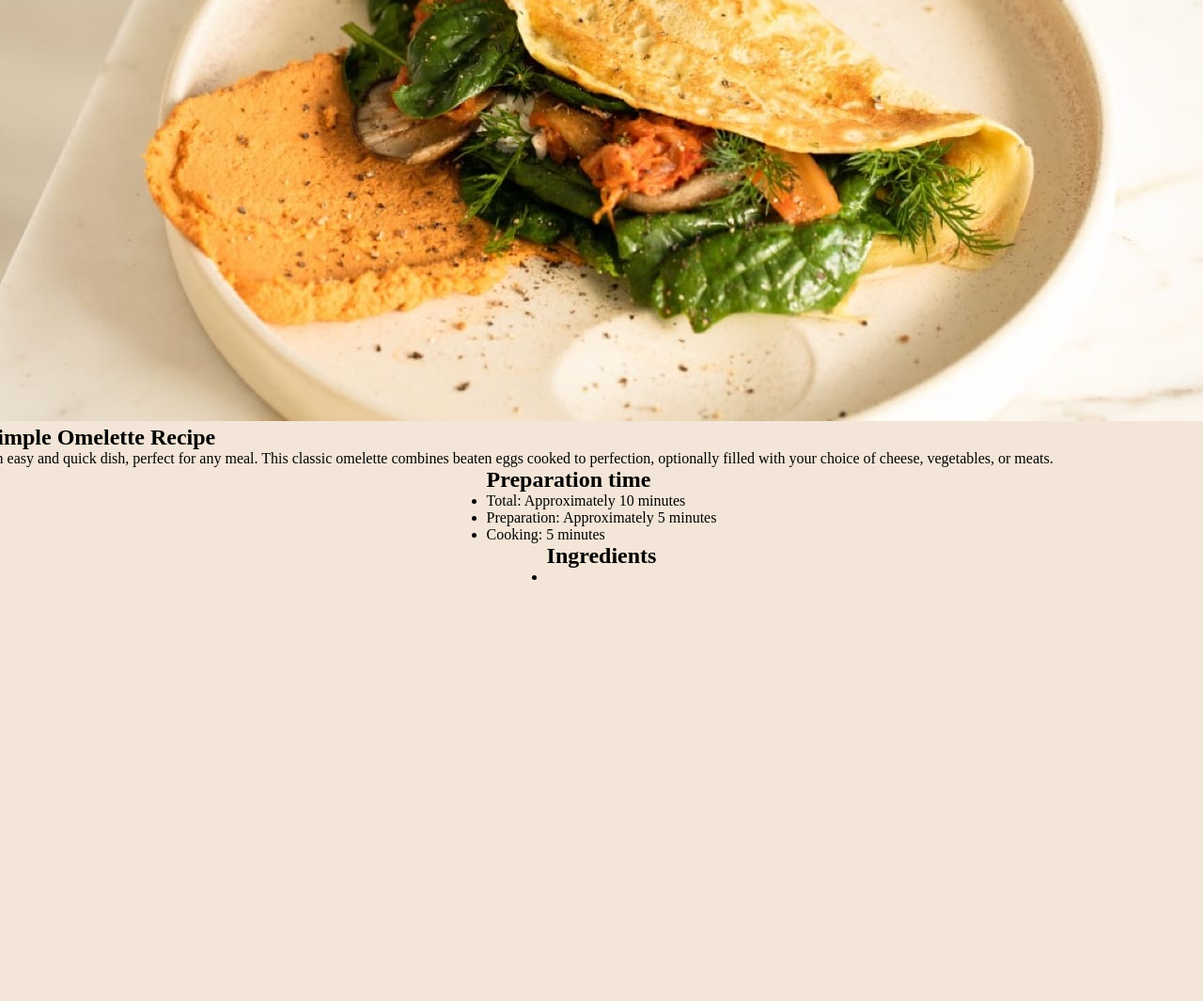
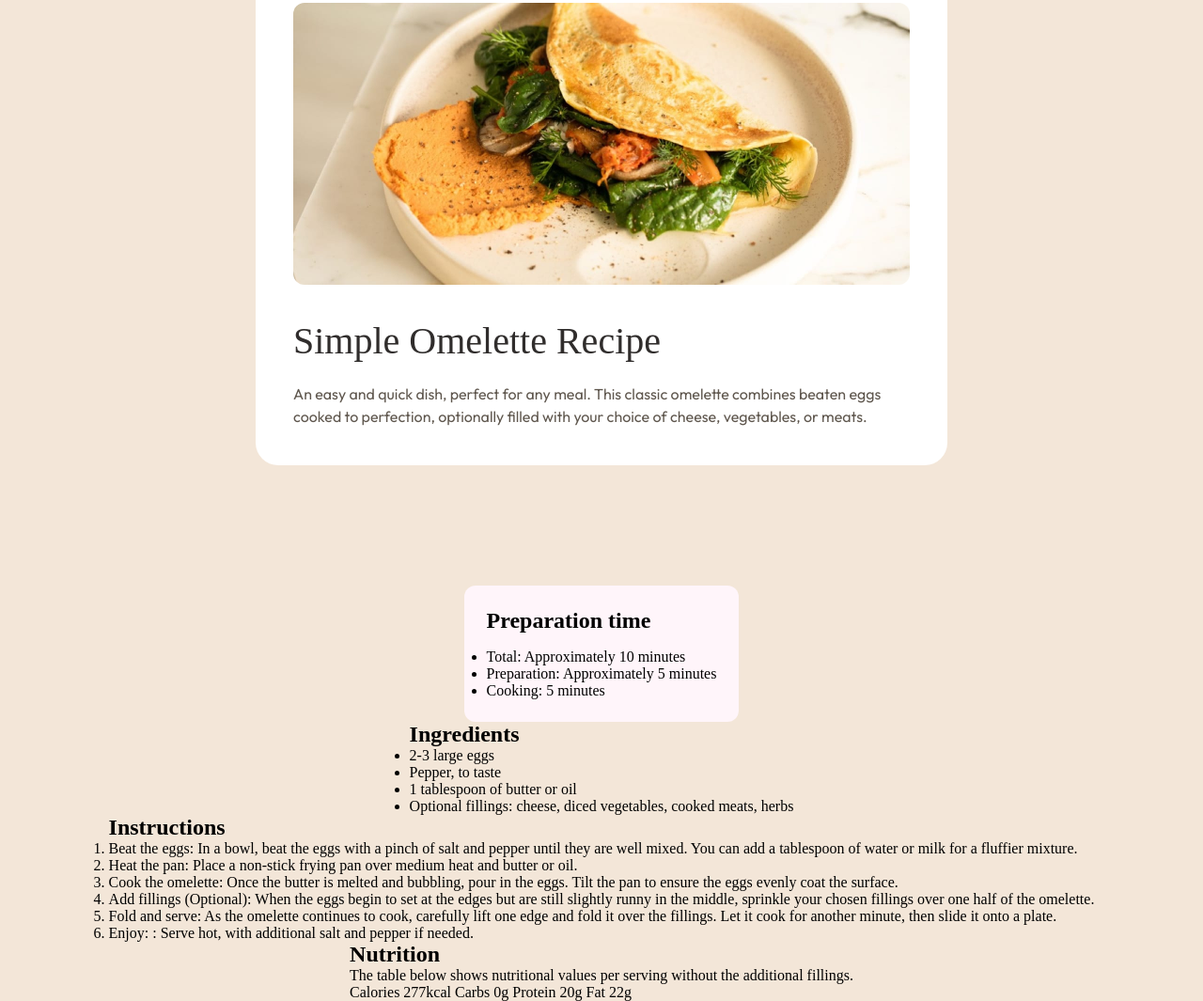
Before and after one commit to Karl-Zy/Recipe-Page-Main, a plain HTML site: page Public/index.html in a window 1280 px wide. Shown: the part 165-1230 px from the top of the page at 94% size. Before the commit the page ends 800 px from the top, so only its background shows below. Drawn offline with Linux system fonts and the light colour scheme.

Commit message:
Recipe Page Main

```diff
--- a/Public/index.html
+++ b/Public/index.html
@@ -17,7 +17,7 @@
     <section class="egg-png">
         <img class="egg_image" src="/Public/Assets/Images/image-omelette.jpeg" alt="This is a Picture of an omelette"/>
         <div class="egg-header">
-            <h1 class="eegg-title">Simple Omelette Recipe</h1>
+            <h1 class="egg-title">Simple Omelette Recipe</h1>
             <p class="egg-description">An easy and quick dish, perfect for any meal. This classic omelette
                 combines beaten eggs cooked to perfection, optionally filled with
                 your choice of cheese, vegetables, or meats.
@@ -44,8 +44,65 @@
         <h2 class="egg-engredients-title">Ingredients</h2>
 
         <ul class="egg-engredients-list">
-            <li class="card__ingredients-item"></li>
+            <li class="egg-ingredients-item">2-3 large eggs</li>
+            <li class="egg-ingredients-item">Pepper, to taste</li>
+            <li class="egg-engredients-item">1 tablespoon of butter or oil</li>
+            <li class="egg-engredients-item">Optional fillings: cheese, diced vegetables, cooked meats, herbs</li>
+
         </ul>
+    </section>
+    <section class="egg-instruction">
+        <h2 class="egg-instruction-title">Instructions</h2>
+
+        <ol class="egg-instruction-list">
+            <li class="egg-instruction-item">Beat the eggs: In a bowl,
+                beat the eggs with a pinch of salt and pepper until they are well mixed.
+                You can add a tablespoon of water or milk for a fluffier mixture.
+            </li>
+            <li class="egg-instruction-item">Heat the pan: Place a non-stick
+                frying pan over medium heat and butter or oil.
+            </li>
+            <li class="egg-instruction-item">Cook the omelette: Once the butter is melted and bubbling,
+                pour in the eggs. Tilt the pan to ensure the eggs evenly coat the surface.
+            </li>
+            <li class="egg-instruction-item">Add fillings (Optional): When the eggs begin to
+                set at the edges but are still slightly runny in the middle,
+                sprinkle your chosen fillings over one half of the omelette.
+            </li>
+            <li class="egg-instruction-item"> Fold and serve: As the omelette continues to
+                cook, carefully lift one edge and fold it over the fillings. Let
+                it cook for another minute, then slide it onto a plate.
+            </li>
+            <li class="egg-instruction-item">Enjoy: : Serve hot, with additional salt and pepper
+                if needed.</li>
+        </ol>
+    </section>
+    <section class="egg-nutrition">
+        <h2 class="egg-nutrition-title">Nutrition</h2>
+        <p class="egg-nutrition-desciption">The table below shows nutritional values per serving without the
+            additional fillings.</p>
+
+        <tbody class="egg-nutrition-list">
+            <tr class="egg-nutrition-item">
+                <th>Calories</th>
+                <td>277kcal</td>
+            </tr>
+
+            <tr class="egg-nutrition-item">
+                <th>Carbs</th>
+                <td>0g</td>
+            </tr>
+
+            <tr class="egg-nutrition-item">
+                <th>Protein</th>
+                <td>20g</td>
+            </tr>
+
+            <tr class="egg-nutrition-item">
+                <th>Fat</th>
+                <td>22g</td>
+            </tr>
+        </tbody>
     </section>
 </body>
 </html>
--- a/src/css/style.css
+++ b/src/css/style.css
@@ -38,3 +38,54 @@ html {
     background-color: hsl(30, 54%, 90%);
     font-size: 1rem;
   }
+
+  .egg-png {
+    display: grid;
+    row-gap: 2.5rem;
+    max-width: 736px;
+    background-color: hsl(0, 0%, 100%);
+    border-radius: 24px;
+    padding: 2.5rem;
+    margin: 8rem 0 8rem 0;
+  }
+
+  .egg_image {
+    width: 100%;
+    border-radius: 12px;
+  }
+
+  .egg-header {
+    display: grid;
+    row-gap: 1.5rem;
+  }
+
+  .egg-title {
+    font-family: "young-serif";
+    line-height: 100%;
+    letter-spacing: 0px;
+    color: hsl(24, 5%, 18%);
+    font-weight: normal;
+    font-size: 40px;
+  }
+
+  .egg-description {
+    font-family: "outfit-regular";
+    line-height: 150%;
+    letter-spacing: 0;
+    color: hsl(30, 10%, 34%);
+  }
+
+
+  .card hr {
+    border: 1px solid hsl(30, 18%, 87%);
+  }
+
+
+  .egg-prep {
+    display: grid;
+    row-gap: 1rem;
+    background-color: hsl(330, 100%, 98%);
+    padding: 1.5rem;
+    border-radius: 12px;
+    letter-spacing: 0px;
+  }
```
